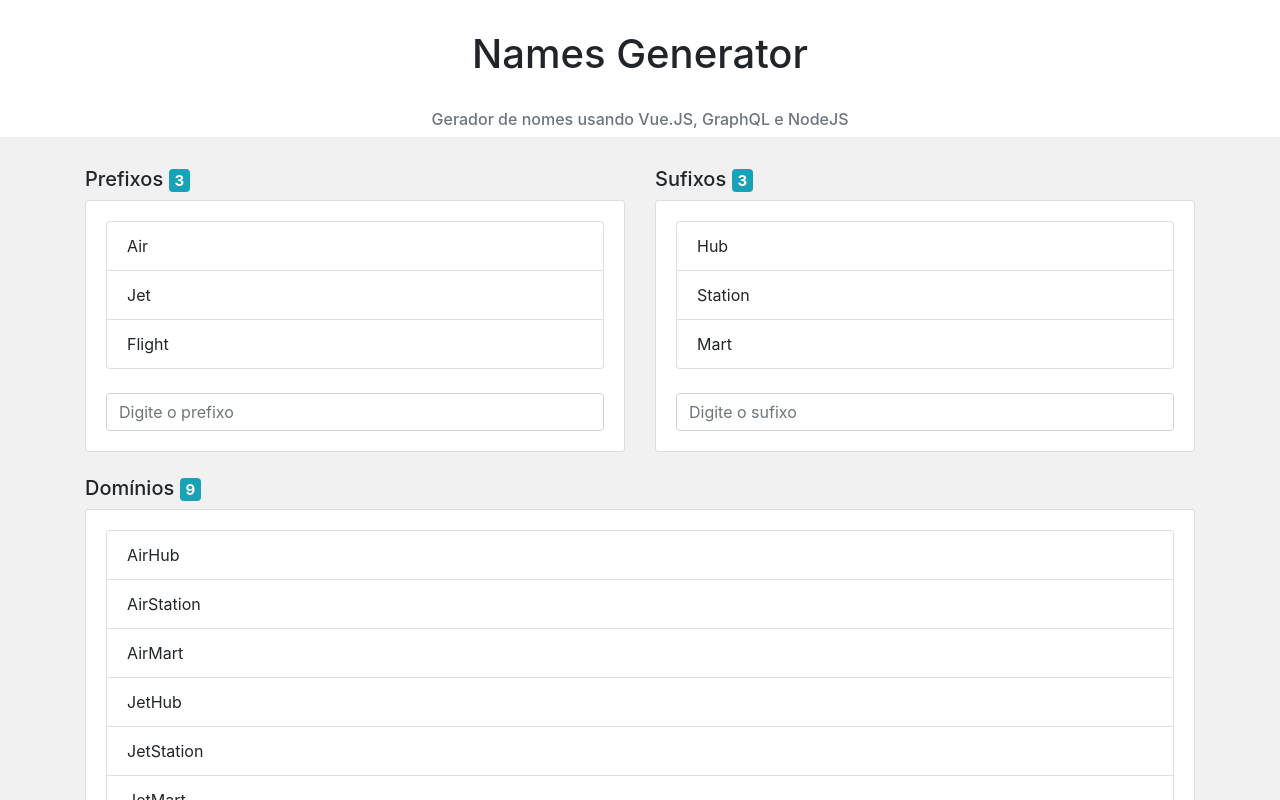
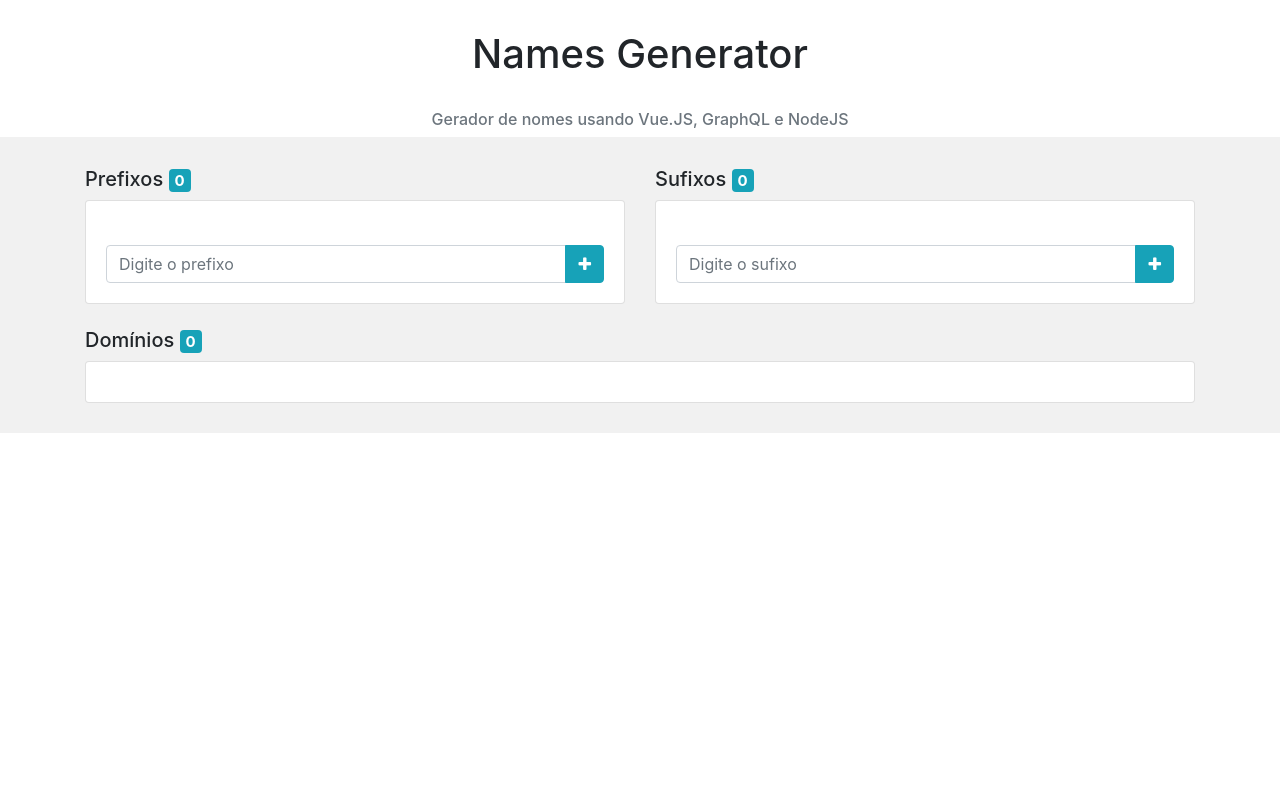
Before and after one commit to tyronedamasceno/names-generator, a Vue app: page / in a window 1280 px wide. Shown: the top 800 px of the page. Built offline with nearby package versions, Linux system fonts and the light colour scheme.

Commit message:
Add prefixes and sufixes and generate domains

```diff
--- a/src/App.vue
+++ b/src/App.vue
@@ -18,7 +18,14 @@
                   </li>
                 </ul>
                 <br/>
-                <input type="text" class="form-control" placeholder="Digite o prefixo">
+                <div class="input-group">
+                  <input type="text" class="form-control" v-model="prefix" placeholder="Digite o prefixo">
+                  <div class="input-group-append">
+                    <button class="btn btn-info" v-on:click="addPrefix(prefix)">
+                      <span class="fa fa-plus"></span>
+                    </button>
+                  </div>
+                </div>
               </div>
             </div>
           </div>
@@ -32,7 +39,14 @@
                   </li>
                 </ul>
                 <br/>
-                <input type="text" class="form-control" placeholder="Digite o sufixo">
+                <div class="input-group">
+                  <input type="text" class="form-control" v-model="sufix" placeholder="Digite o sufixo">
+                  <div class="input-group-append">
+                    <button class="btn btn-info" v-on:click="addSufix(sufix)">
+                      <span class="fa fa-plus"></span>
+                    </button>
+                  </div>
+                </div>
               </div>
             </div>
           </div>
@@ -61,10 +75,32 @@
   name: "app",
   data: function() {
     return {
-      prefixes: ["Air", "Jet", "Flight"],
-      sufixes: ["Hub", "Station", "Mart"],
-      domains: ["AirHub", "AirStation", "AirMart", "JetHub", "JetStation", "JetMart", "FlightHub", "FlightStation", "FlightMart"]
+      prefix: "",
+      sufix: "",
+      prefixes: [],
+      sufixes: [],
+      domains: []
     };
+  },
+  methods: {
+    addPrefix(prefix) {
+      this.prefixes.push(prefix);
+      this.prefix = "";
+      this.generate();
+    },
+    addSufix(sufix) {
+      this.sufixes.push(sufix);
+      this.sufix = "";
+      this.generate();
+    },
+    generate() {
+      this.domains = [];
+      for (const prefix of this.prefixes) {
+        for (const sufix of this.sufixes) {
+          this.domains.push(prefix+sufix);
+        }
+      }
+    }
   }
 };
 </script>
```
